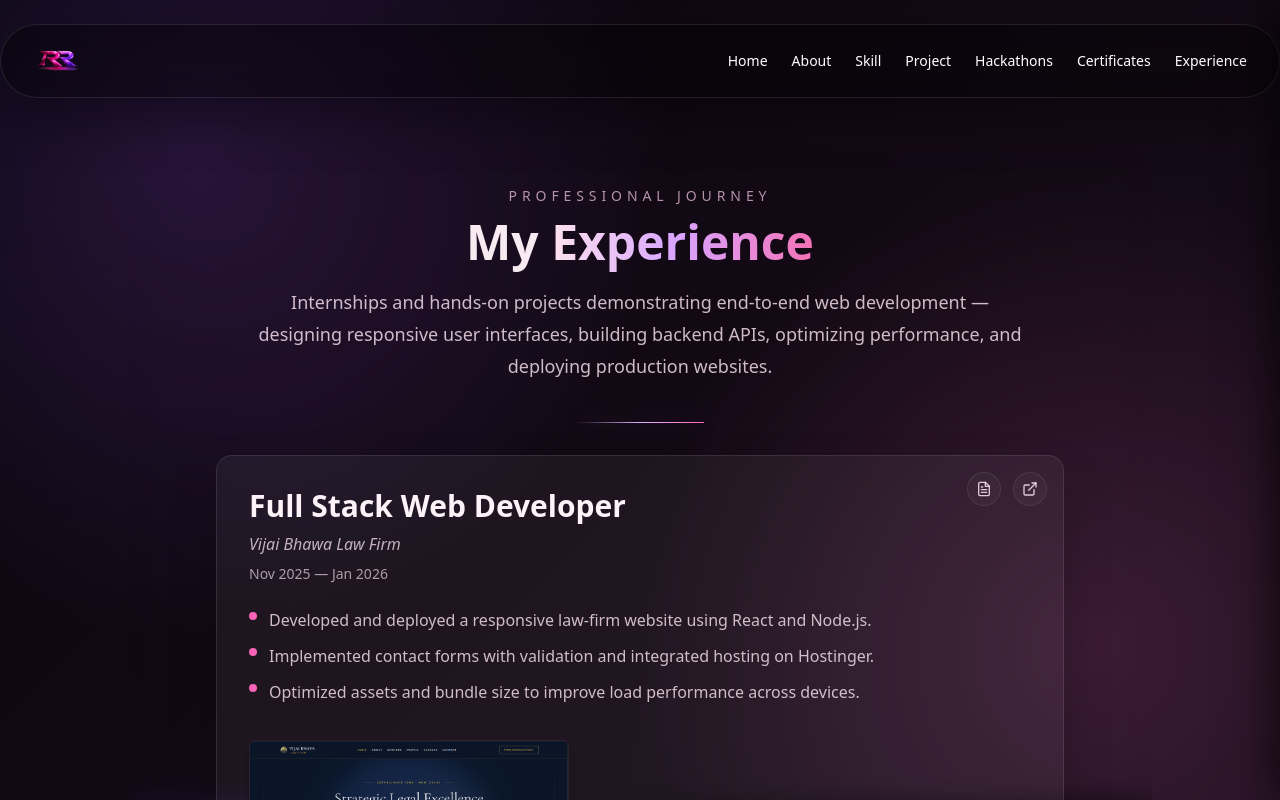
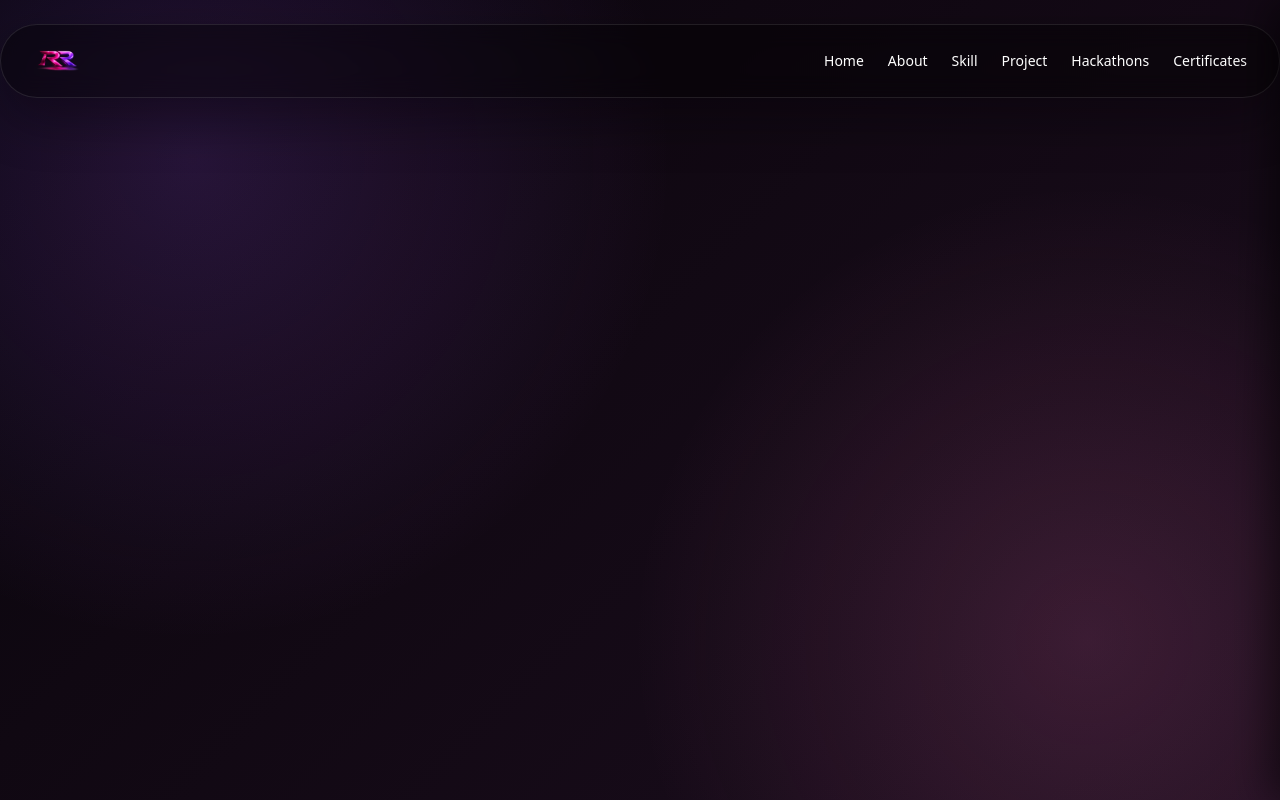
Before and after one commit to Rakhiraj1686/Portfolio, a React (Vite) app in the folder client/: page /experience in a window 1280 px wide. Shown: the top 800 px of the page. Built offline with nearby package versions, Linux system fonts and the light colour scheme.

Commit message:
refactor: comment out Experience imports and routes; update PageShell component for improved layout and styling

```diff
--- a/client/src/App.jsx
+++ b/client/src/App.jsx
@@ -4,7 +4,7 @@ import { BrowserRouter, Routes, Route } from "react-router-dom";
 import Home from "./pages/Home";
 import Certificates from "./pages/Certificates";
 import About from "./pages/About"
-import Experience from "./pages/Experience";
+// import Experience from "./pages/Experience";
 import Hackathons from "./pages/Hackathons";
 import Project from "./pages/Project";
 import Skill from "./pages/Skill";
@@ -19,7 +19,7 @@ const App = () => {
           <Route path="/" element={<Home />} />
           <Route path="/about" element={<About />} />
           {/* <Route path="/contact" element={<Contact />} /> */}
-          <Route path="/experience" element={<Experience />} />
+          {/* <Route path="/experience" element={<Experience />} /> */}
           <Route path="/certificates" element={<Certificates />} />
           <Route path="/hackathons" element={<Hackathons />} />
           <Route path="/project" element={<Project />} />
--- a/client/src/components/Header.jsx
+++ b/client/src/components/Header.jsx
@@ -5,8 +5,7 @@ import { FaBars, FaXmark } from "react-icons/fa6";
 import { FiHome, FiAward, FiUser, FiTool } from "react-icons/fi";
 import { LuTrophy } from "react-icons/lu";
 import { FaRegFolder } from "react-icons/fa6";
-import { GoBriefcase } from "react-icons/go";
-
+import { FiBriefcase } from "react-icons/fi";
 
 const navLinks = [
   { to: "/", label: "Home", icon: FiHome },
@@ -15,7 +14,7 @@ const navLinks = [
   { to: "/project", label: "Project", icon: FaRegFolder },
   { to: "/hackathons", label: "Hackathons", icon: LuTrophy },
   { to: "/certificates", label: "Certificates", icon: FiAward },
-  { to: "/experience", label: "Experience", icon: GoBriefcase }
+  // { to: "/experience", label: "Experience", icon: FiBriefcase }
 ];
 
 const Header = () => {
--- a/client/src/components/PageShell.jsx
+++ b/client/src/components/PageShell.jsx
@@ -6,11 +6,18 @@ const shellBackground = {
   // boxShadow: "0 28px 70px rgba(5, 3, 7, 0.2)", // lighter shadow for soft/light theme
 };
 
-const PageShell = ({ eyebrow = "", title, description, children }) => {
+const PageShell = ({
+  eyebrow = "",
+  title,
+  description,
+  children,
+  className = "",
+  childrenClassName = "mt-6 sm:mt-8",
+}) => {
   return (
     <div className="min-h-screen px-4 sm:px-6 py-6 sm:py-12 text-(--color-text) text-center">
       <div
-        className="max-w-5xl mx-auto rounded-[28px] p-6 sm:p-10 backdrop-blur-md overflow-hidden"
+        className={`max-w-5xl mx-auto rounded-[28px] p-6 sm:p-10 backdrop-blur-md overflow-hidden ${className}`}
         style={shellBackground}
       >
         <div className="max-w-3xl mx-auto text-center">
@@ -27,7 +34,7 @@ const PageShell = ({ eyebrow = "", title, description, children }) => {
           ) : null}
         </div>
 
-        {children ? <div className="mt-8 sm:mt-10">{children}</div> : null}
+        {children ? <div className={childrenClassName}>{children}</div> : null}
       </div>
     </div>
   );
--- a/client/src/pages/Experience.jsx
+++ b/client/src/pages/Experience.jsx
@@ -1,102 +1,92 @@
 import React from "react";
+import { FaLink } from "react-icons/fa6";
 
 import PageShell from "../components/PageShell";
 import vijaiImg from "../assets/Experience/vijai-bhawa.png";
-import { FiFileText, FiExternalLink } from "react-icons/fi";
 
 const Experience = () => {
   return (
     <PageShell
-      eyebrow="Professional Journey"
       title={
         <>
           My <span className="portfolio-name">Experience</span>
         </>
       }
-      description="Internships and hands-on projects demonstrating end-to-end web development — designing responsive user interfaces, building backend APIs, optimizing performance, and deploying production websites."
-      className = "flex justify-center items-center min-h-screen text-(--color-text) px-3 sm:px-8 md:px-6 pt-6 pb-20 sm:pb-6 ax-w-7xl mx-auto  bg-black/25 backdrop-blur-md p-4 sm:p-8 md:p-10"
+      description="Here’s a snapshot of my journey so far, working on real-world projects that strengthened my development skills."
+      childrenClassName="mt-2 sm:mt-4"
     >
-      <div className="mx-auto h-px w-32 bg-linear-to-r from-transparent via-purple-300 to-pink-400 shadow-[0_0_24px_rgba(216,164,255,0.35)]" />
+      {/* Divider */}
+      <div className="mx-auto h-px w-32 bg-linear-to-r from-transparent via-purple-300 to-pink-400 mb-8" />
 
-      <div className="mx-auto max-w-4xl px-4 sm:px-6 py-8">
-        <article className="relative rounded-2xl border border-white/10 bg-white/5 backdrop-blur-md p-6 sm:p-8 shadow-[0_24px_50px_rgba(5,3,7,0.18)] overflow-hidden">
-          <div className="absolute top-4 right-4 hidden sm:flex gap-3">
-            <a
-              href="#"
-              title="Case study (placeholder)"
-              className="p-2 rounded-full bg-white/3 border border-white/8 text-pink-100/85 hover:bg-white/5"
-            >
-              <FiFileText />
-            </a>
-            <a
-              href="#"
-              title="Live site (placeholder)"
-              className="p-2 rounded-full bg-white/3 border border-white/8 text-pink-100/85 hover:bg-white/5"
-            >
-              <FiExternalLink />
-            </a>
-          </div>
+      <div className="mx-auto max-w-6xl px-4">
+        <article className="relative overflow-hidden rounded-3xl border border-pink-500/20 bg-white/5 backdrop-blur-xl p-6 lg:p-8 transition-all duration-300 hover:border-pink-400/40 hover:shadow-[0_0_40px_rgba(236,72,153,0.15)]">
 
-          <div className="flex flex-col gap-6 items-start">
-            <div className="flex-1">
-              <h2 className="text-2xl sm:text-xl md:text-2xl lg:text-3xl font-bold text-pink-50 flex justify-between">
+          <div className="grid lg:grid-cols-[0.9fr_1.1fr] gap-10 items-center">
+            {/* Left */}
+            <div>
+              <h2 className="text-3xl font-bold text-white">
                 Full Stack Web Developer
               </h2>
-              <p className="italic text-l sm:text-base text-pink-100/75 mt-2 flex justify-between">
-                Vijai Bhawa Law Firm
-              </p>
-              <p className="mt-2 text-sm text-pink-100/65 flex justify-between">
-                Nov 2025 — Jan 2026
-              </p>
 
-              <ul className="mt-6 space-y-3 text-sm sm:text-base">
-                <li className="flex items-start gap-3">
-                  <span className="mt-1 h-2 w-2 rounded-full bg-pink-400" />
-                  <span className="text-pink-100/80">
-                    Developed and deployed a responsive law-firm website using
-                    React and Node.js.
-                  </span>
+              <div className="mt-3 flex items-center gap-3 flex-wrap">
+                <span className="font-semibold text-pink-400">
+                  Vijai Bhava Law Firm
+                </span>
+
+                <span className="text-pink-100/30">•</span>
+
+                <span className="text-sm text-pink-100/60">
+                  Nov 2025 — Jan 2026
+                </span>
+              </div>
+
+              <ul className="mt-8 space-y-5">
+                <li className="flex items-start gap-4">
+                  <span className="mt-2 h-2.5 w-2.5 rounded-full bg-pink-500 shrink-0" />
+                  <p className="max-w-md text-pink-100/80 leading-6">
+                    Built a responsive law firm website using React.js and
+                    Node.js.
+                  </p>
                 </li>
-                <li className="flex items-start gap-3">
-                  <span className="mt-1 h-2 w-2 rounded-full bg-pink-400" />
-                  <span className="text-pink-100/80">
-                    Implemented contact forms with validation and integrated
-                    hosting on Hostinger.
-                  </span>
+
+                <li className="flex items-start gap-4">
+                  <span className="mt-2 h-2.5 w-2.5 rounded-full bg-pink-500 shrink-0" />
+                  <p className="max-w-md text-pink-100/80 leading-6">
+                    Integrated secure contact forms and deployed the website on
+                    Hostinger.
+                  </p>
                 </li>
-                <li className="flex items-start gap-3">
-                  <span className="mt-1 h-2 w-2 rounded-full bg-pink-400" />
-                  <span className="text-pink-100/80">
-                    Optimized assets and bundle size to improve load performance
-                    across devices.
-                  </span>
+
+                <li className="flex items-start gap-4">
+                  <span className="mt-2 h-2.5 w-2.5 rounded-full bg-pink-500 shrink-0" />
+                  <p className="max-w-md text-pink-100/80 leading-6">
+                    Optimized performance and responsiveness across all devices.
+                  </p>
                 </li>
               </ul>
-
-              {/* <div className="mt-6 flex flex-wrap gap-2">
-                {[
-                  "HTML",
-                  "CSS",
-                  "JavaScript",
-                  "React.js",
-                  "Node.js",
-                  "Responsive Design",
-                  "Deployment",
-                  "Hostinger",
-                  "Git & GitHub",
-                ].map((s) => (
-                  <span key={s} className="text-sm px-3 py-1 rounded-full bg-white/3 border border-white/5 text-pink-100/85">{s}</span>
-                ))}
-              </div> */}
             </div>
 
-            <div className="w-full flex justify-between items-center gap-6 mt-3">
-              <img
-                src={vijaiImg}
-                alt="Vijai Bhawa website"
-                className="w-80 sm:w-80 max-w-xl h-auto object-cover rounded-md border border-white/5 shadow-md"
-              />
-            </div>
+            {/* Right */}
+            <div className="relative">
+  <img
+    src={vijaiImg}
+    alt="Vijai Bhava Law Firm Website"
+    className="w-full rounded-2xl border border-white/10 shadow-xl"
+  />
+
+  <a
+    href="https://vijaibhavalawfirm.com/"
+    target="_blank"
+    rel="noopener noreferrer"
+    className="absolute top-4 right-4 z-20 flex h-10 w-10 items-center justify-center rounded-full bg-black/50 backdrop-blur-md text-white hover:bg-pink-500 transition"
+  >
+    <FaLink />
+  </a>
+
+  <div className="absolute bottom-4 left-4 rounded-full bg-green-500/20 px-4 py-1 text-xs font-medium text-green-300 backdrop-blur">
+    ● Live Website
+  </div>
+</div>
           </div>
         </article>
       </div>
```
